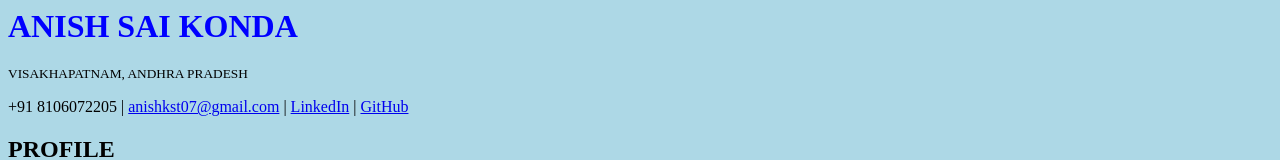
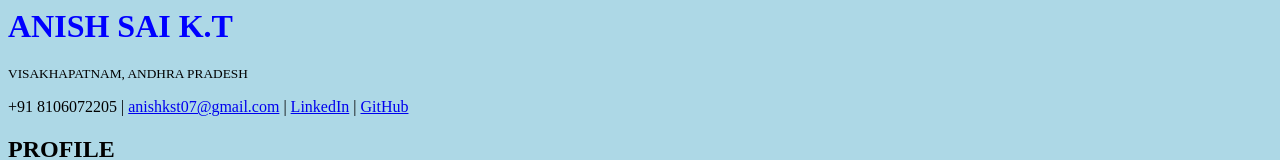
Before and after one commit to anishks07/anishks07.github.io, a plain HTML site: page ak res.html in a window 1280 px wide. Shown: the top 160 px of the page. Drawn offline with Linux system fonts and the light colour scheme.

Commit message:
Update ak res.html

```diff
--- a/ak res.html
+++ b/ak res.html
@@ -4,7 +4,7 @@
 </head>
 <body bgcolor="lightblue">
     <!-- Name -->
-    <h1><b><font color="blue">ANISH SAI KONDA</font></b></h1>
+    <h1><b><font color="blue">ANISH SAI K.T</font></b></h1>
     <small>VISAKHAPATNAM, ANDHRA PRADESH</small>
     <p>+91 8106072205 | <a href="mailto:anishkst07@gmail.com">anishkst07@gmail.com</a> |
        <a href="https://linkedin.com/in/anish-sai-k-t-6263a324a/" target="_blank">LinkedIn</a> |
```
